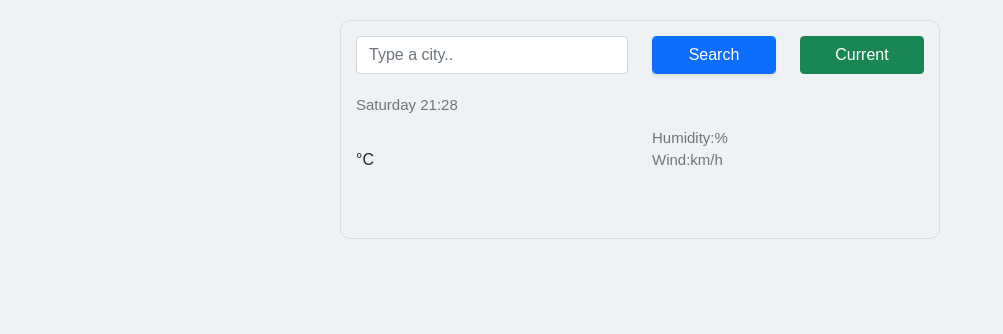
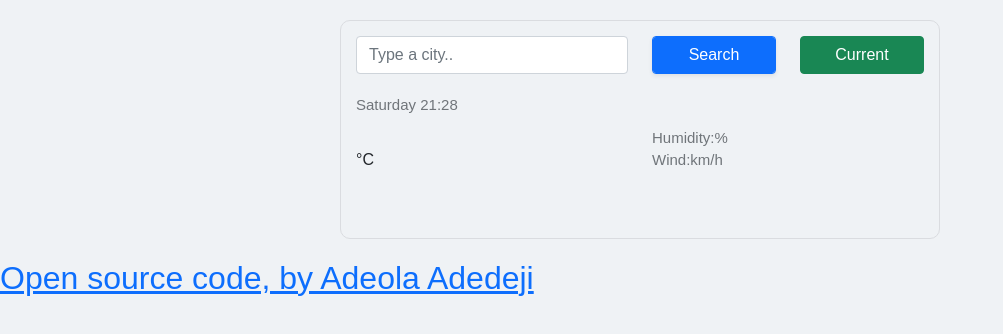
Before and after one commit to adeolaadedeji/My-project-app, a plain HTML site: page index.html in a window 1280 px wide. Shown: the whole page, without its empty margins (0-1003 px from the left). Drawn offline with nearby package versions, Linux system fonts and the light colour scheme; no server answers.

Commit message:
added github link

```diff
--- a/index.html
+++ b/index.html
@@ -66,6 +66,11 @@
         </div>
       </div>
     </div>
+    <h2>
+      <a href="https://github.com/adeolaadedeji/My-project-app"
+        >Open source code, by Adeola Adedeji</a
+      >
+    </h2>
     <script src="index.js"></script>
   </body>
 </html>
```
